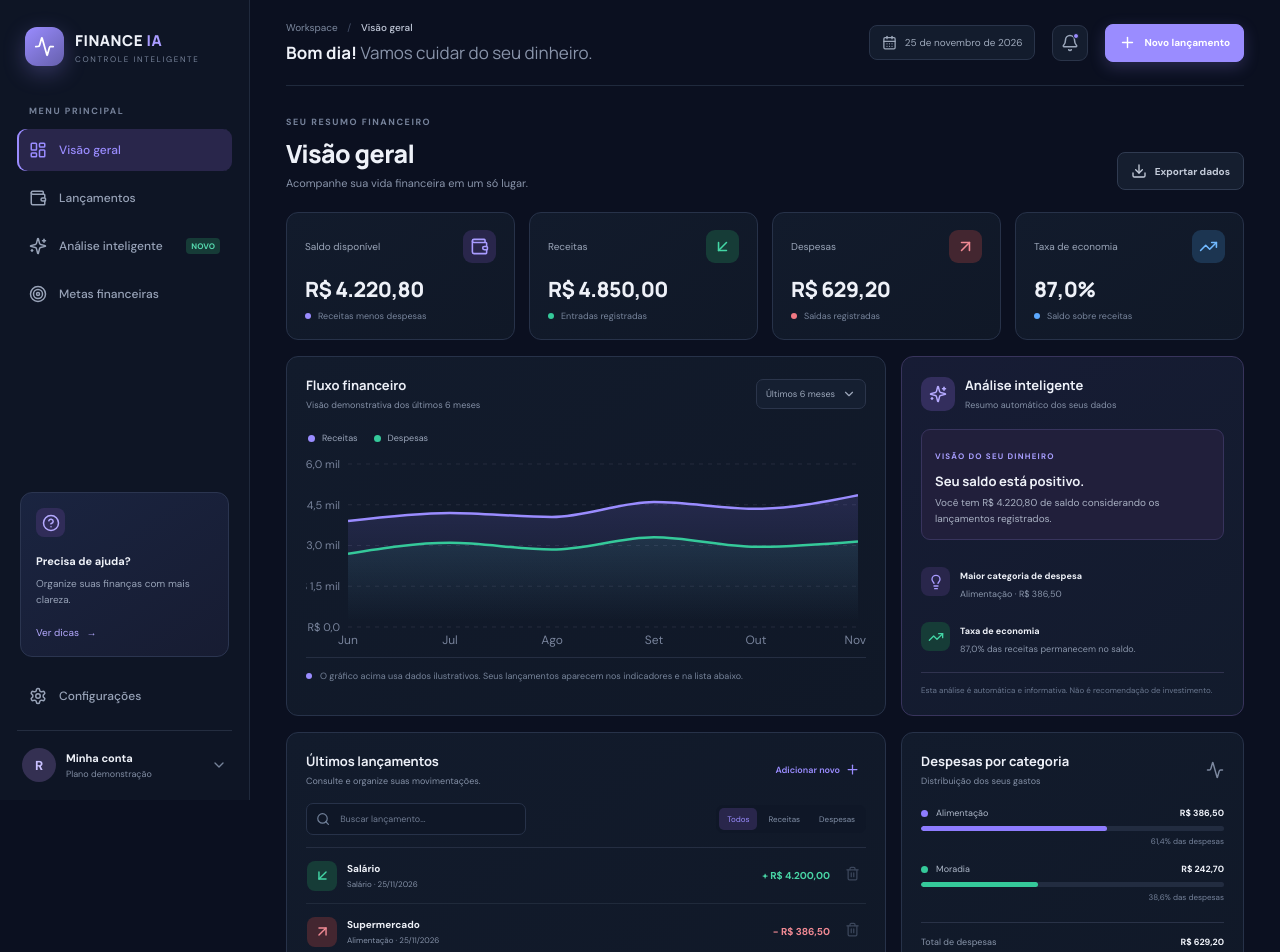
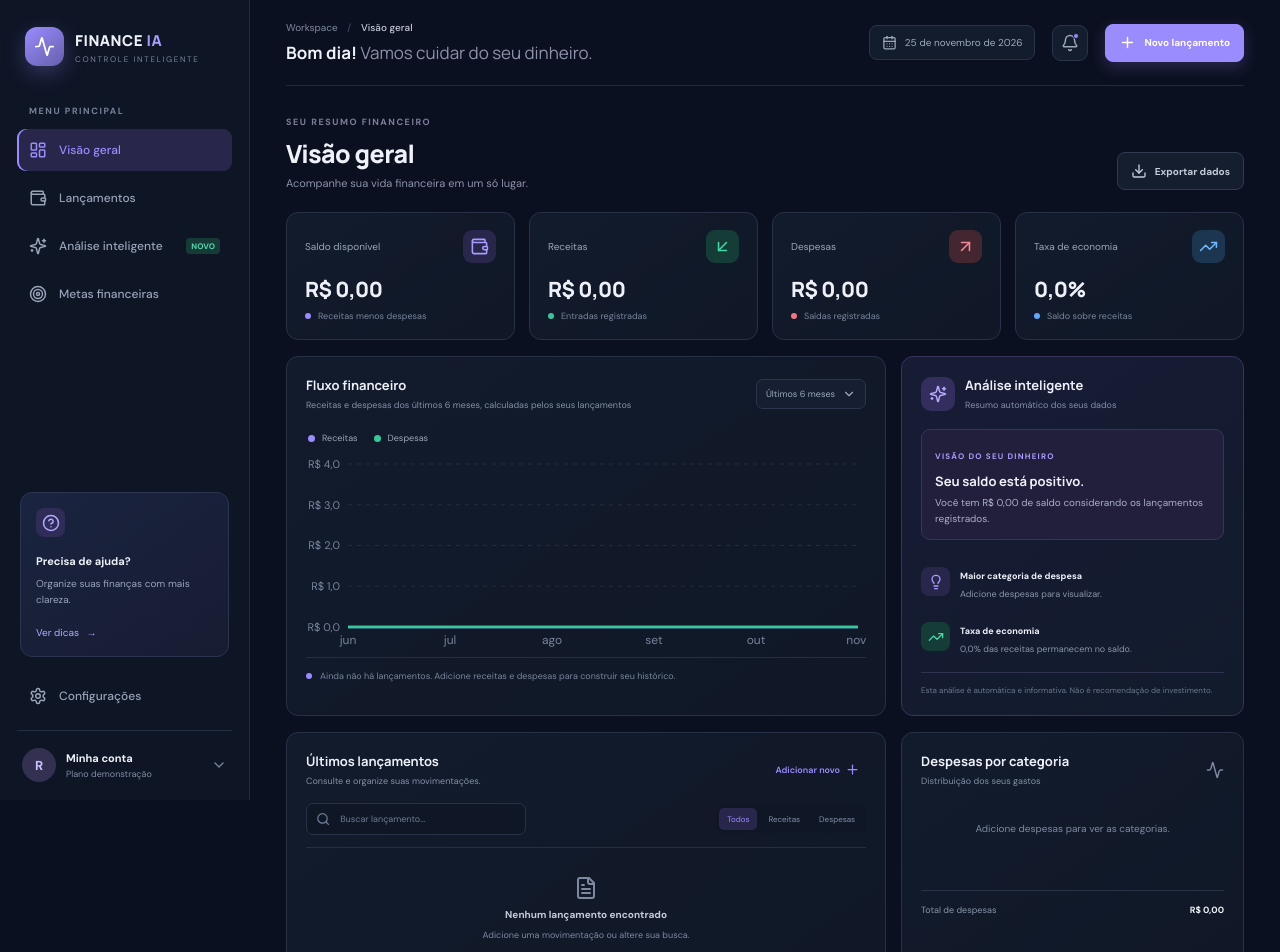
Before and after one commit to robson-lisboa/FINANCE-IA, a React (Vite) app: page / in a window 1280 px wide. Shown: the top 952 px of the page. Built offline with nearby package versions, Linux system fonts and the light colour scheme.

Commit message:
Use real transactions in financial chart

```diff
--- a/src/App.tsx
+++ b/src/App.tsx
@@ -44,7 +44,7 @@ function repairMojibake(value: string): string {
 }
 
 function repairStoredTransactions(value: unknown): Transaction[] {
-  if (!Array.isArray(value)) return initialTransactions;
+  if (!Array.isArray(value)) return [];
 
   return value.map((item) => {
     if (!item || typeof item !== "object") return item;
@@ -63,26 +63,15 @@ function repairStoredTransactions(value: unknown): Transaction[] {
 }
 
 const money = (value: number, currency: AppSettings["currency"] = "BRL") => value.toLocaleString("pt-BR", { style: "currency", currency });
-const today = new Date().toISOString().slice(0, 10);
+const today = (() => {
+  const date = new Date();
+  const year = date.getFullYear();
+  const month = String(date.getMonth() + 1).padStart(2, "0");
+  const day = String(date.getDate()).padStart(2, "0");
+  return `${year}-${month}-${day}`;
+})();
 
-const initialTransactions: Transaction[] = [
-  { id: "1", title: "Salário", category: "Salário", date: today, amount: 4200, type: "income" },
-  { id: "2", title: "Supermercado", category: "Alimentação", date: today, amount: 386.5, type: "expense" },
-  { id: "3", title: "Conta de energia", category: "Moradia", date: today, amount: 142.8, type: "expense" },
-  { id: "4", title: "Projeto freelance", category: "Serviços", date: today, amount: 650, type: "income" },
-  { id: "5", title: "Internet", category: "Moradia", date: today, amount: 99.9, type: "expense" },
-];
-
-const chartData = [
-  { month: "Jun", income: 3900, expenses: 2700 },
-  { month: "Jul", income: 4200, expenses: 3100 },
-  { month: "Ago", income: 4050, expenses: 2850 },
-  { month: "Set", income: 4600, expenses: 3300 },
-  { month: "Out", income: 4350, expenses: 2950 },
-  { month: "Nov", income: 4850, expenses: 3150 },
-];
-
-function App() {
+const initialTransactions: Transaction[] = [];function App() {
   const [transactions, setTransactions] = useState<Transaction[]>(() => {
     try {
       const saved = localStorage.getItem(STORAGE_KEY);
@@ -141,6 +130,32 @@ function App() {
       return acc;
     }, {});
     return Object.entries(totalsByCategory).sort((a, b) => b[1] - a[1]);
+  }, [transactions]);
+
+  // Agrupa os lançamentos reais nos últimos seis meses, incluindo o mês atual.
+  const chartData = useMemo(() => {
+    const currentDate = new Date();
+    const months = Array.from({ length: 6 }, (_, index) => {
+      const monthDate = new Date(currentDate.getFullYear(), currentDate.getMonth() - 5 + index, 1);
+      const key = `${monthDate.getFullYear()}-${String(monthDate.getMonth() + 1).padStart(2, "0")}`;
+      return {
+        key,
+        month: monthDate.toLocaleDateString("pt-BR", { month: "short" }).replace(".", ""),
+        income: 0,
+        expenses: 0,
+      };
+    });
+
+    const totalsByMonth = new Map(months.map(month => [month.key, month]));
+    transactions.forEach(transaction => {
+      if (!transaction.date || !/^\\d{4}-\\d{2}-\\d{2}$/.test(transaction.date)) return;
+      const month = totalsByMonth.get(transaction.date.slice(0, 7));
+      if (!month || !Number.isFinite(transaction.amount)) return;
+      if (transaction.type === "income") month.income += transaction.amount;
+      if (transaction.type === "expense") month.expenses += transaction.amount;
+    });
+
+    return months.map(({ month, income, expenses }) => ({ month, income, expenses }));
   }, [transactions]);
 
   const addTransaction = (event: React.FormEvent<HTMLFormElement>) => {
@@ -279,7 +294,7 @@ function App() {
 
         <section className="content-grid">
           <div className="panel chart-panel">
-            <div className="panel-heading"><div><h2>Fluxo financeiro</h2><p>Visão demonstrativa dos últimos 6 meses</p></div><button className="select-chip">Últimos 6 meses <ChevronDown size={14}/></button></div>
+            <div className="panel-heading"><div><h2>Fluxo financeiro</h2><p>Receitas e despesas dos últimos 6 meses, calculadas pelos seus lançamentos</p></div><button className="select-chip">Últimos 6 meses <ChevronDown size={14}/></button></div>
             <div className="chart-legend"><span><i className="legend-income"/> Receitas</span><span><i className="legend-expense"/> Despesas</span></div>
             <div className="chart-wrap">
               <ResponsiveContainer width="100%" height="100%">
@@ -297,7 +312,7 @@ function App() {
                 </AreaChart>
               </ResponsiveContainer>
             </div>
-            <div className="chart-note"><span className="note-dot"/> <span>O gráfico acima usa dados ilustrativos. Seus lançamentos aparecem nos indicadores e na lista abaixo.</span></div>
+            <div className="chart-note"><span className="note-dot"/> <span>{transactions.length === 0 ? "Ainda não há lançamentos. Adicione receitas e despesas para construir seu histórico." : "Este gráfico é atualizado automaticamente com os lançamentos cadastrados."}</span></div>
           </div>
 
           <div className="panel insight-panel" id="insights">
```
